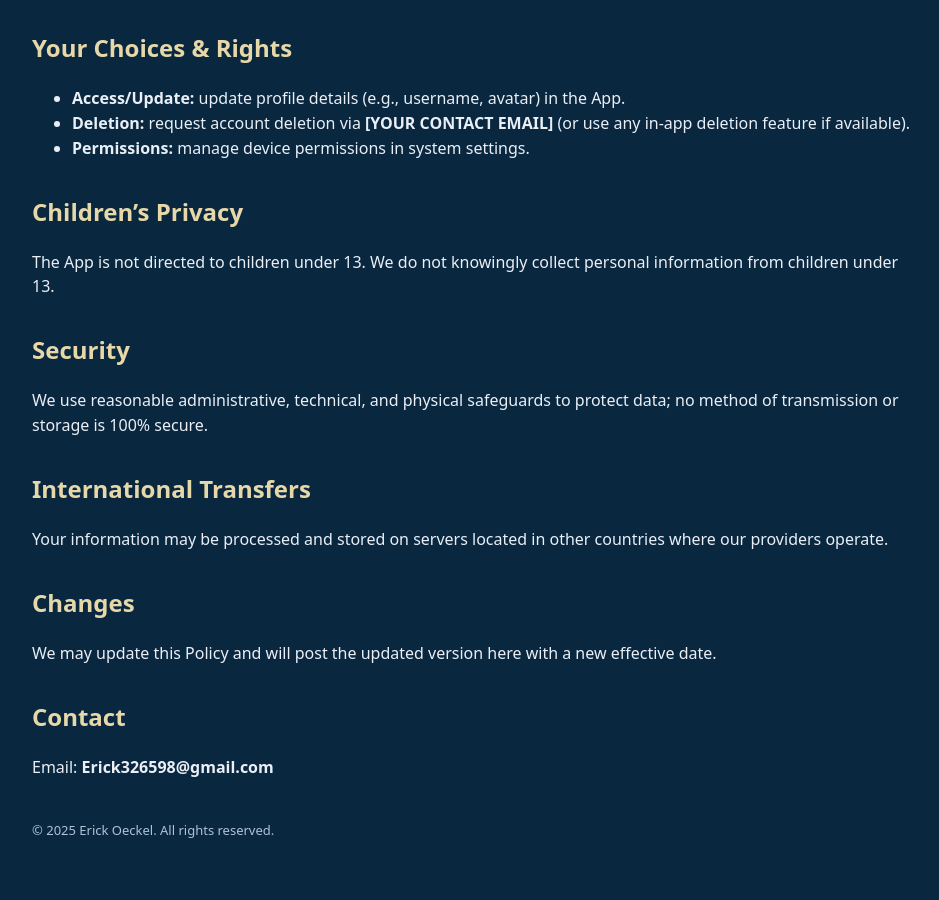
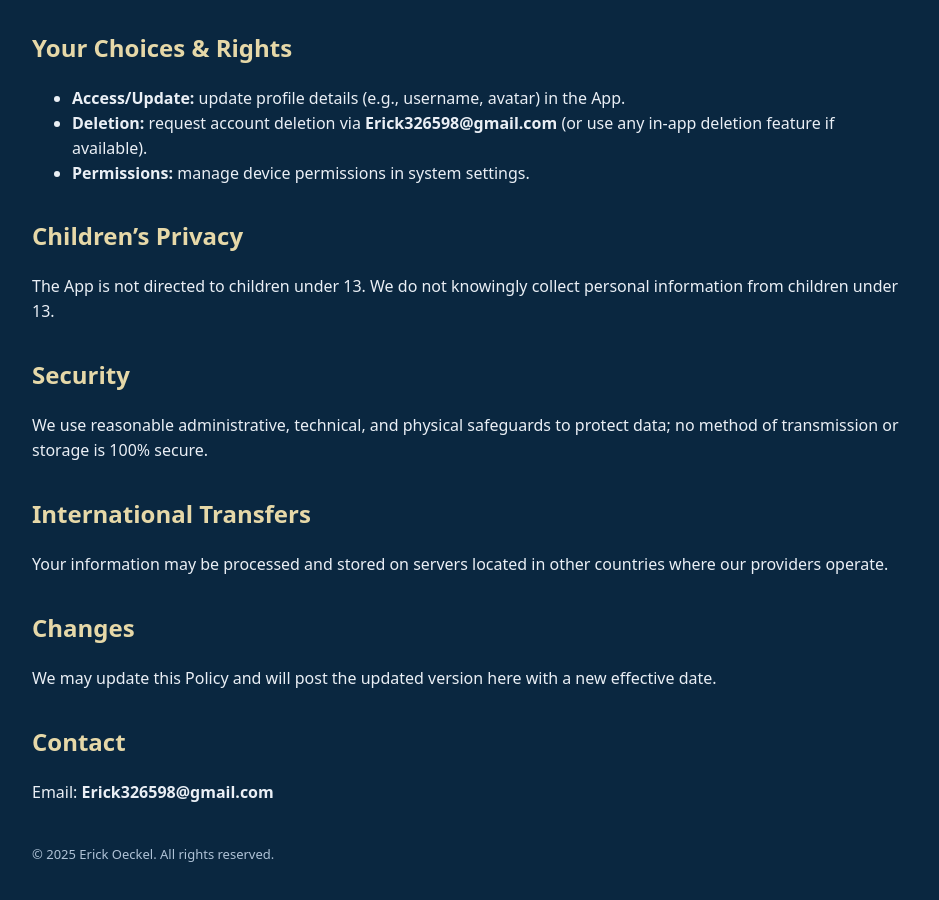
Before and after one commit to Ghostcode22/tasktimer-privacy, a plain HTML site: page index.html in a window 1280 px wide. Shown: the part 1364-2264 px from the top of the page, without its empty margins (168-1107 px from the left). Drawn offline with Linux system fonts and the light colour scheme.

Commit message:
Update index.html 2

```diff
--- a/index.html
+++ b/index.html
@@ -58,7 +58,7 @@ i<!doctype html>
   <h2>Your Choices & Rights</h2>
   <ul>
     <li><strong>Access/Update:</strong> update profile details (e.g., username, avatar) in the App.</li>
-    <li><strong>Deletion:</strong> request account deletion via <strong>[YOUR CONTACT EMAIL]</strong> (or use any in-app deletion feature if available).</li>
+    <li><strong>Deletion:</strong> request account deletion via <strong>Erick326598@gmail.com</strong> (or use any in-app deletion feature if available).</li>
     <li><strong>Permissions:</strong> manage device permissions in system settings.</li>
   </ul>
 
```
